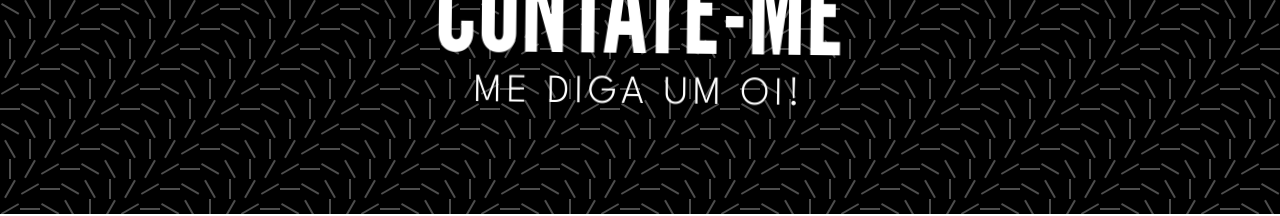
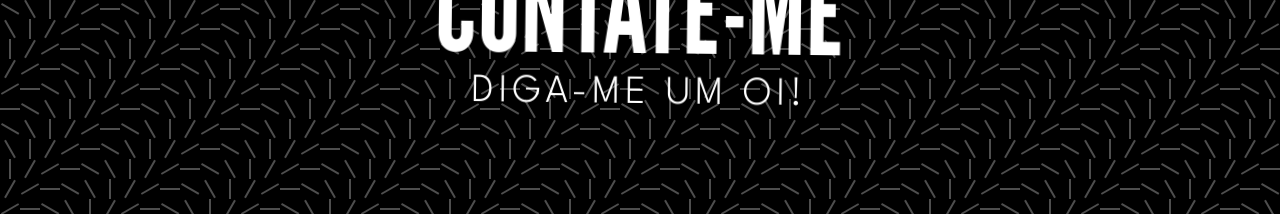
Before and after one commit to Daniel-Formoso/portfolio-pessoal-react, a React (Create React App) app: page /PaginaContato in a window 1280 px wide. Shown: the part 201-417 px from the top of the page. Built offline with nearby package versions, Linux system fonts and the light colour scheme; the HTML template or start-up script is replaced by a standard one.

Commit message:
Update Apresentacao.jsx

```diff
--- a/src/components/PaginaContato/Apresentacao/Apresentacao.jsx
+++ b/src/components/PaginaContato/Apresentacao/Apresentacao.jsx
@@ -20,7 +20,7 @@ const ApresentacaoContato = () => {
             animate={{ x: '0%' }}
             transition={{ type: 'spring', stiffness: 50 }}
           >
-            <p>Me diga um oi!</p>
+            <p>Diga-me um oi!</p>
           </motion.div>
         </div>
       </div>
```
